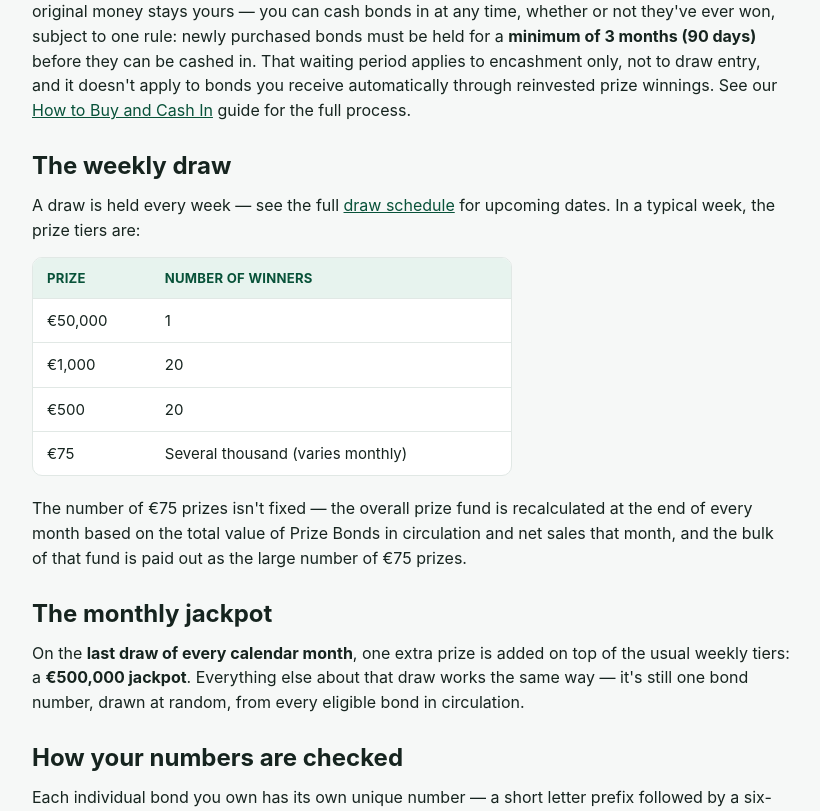
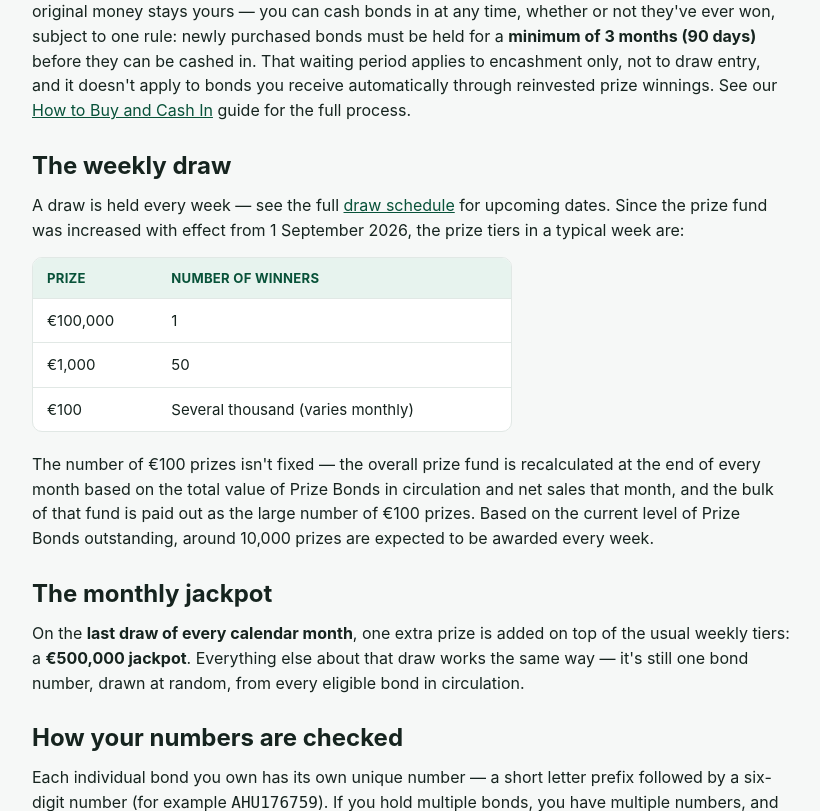
Before and after one commit to umarsharjeel/irishprizebonds, a CodeIgniter app: page /how-it-works/ in a window 1280 px wide. Shown: the part 333-1144 px from the top of the page, without its empty margins (84-904 px from the left). Run offline with CodeIgniter, Linux system fonts and the light colour scheme.

Commit message:
prize money change

```diff
--- a/application/views/home.php
+++ b/application/views/home.php
@@ -69,7 +69,7 @@
 					</a>
 					<?php if ($next_draw->is_jackpot): ?><span class="badge badge-jackpot">Jackpot</span><?php endif; ?>
 				</p>
-				<p class="text-muted"><?php echo $next_draw->is_jackpot ? 'This is the monthly jackpot draw, with a top prize of €500,000 on top of the usual weekly prizes.' : 'Regular weekly draw — top prize €50,000.'; ?></p>
+				<p class="text-muted"><?php echo $next_draw->is_jackpot ? 'This is the monthly jackpot draw, with a top prize of €500,000 on top of the usual weekly prizes.' : 'Regular weekly draw — top prize €100,000.'; ?></p>
 				<a href="<?php echo base_url(); ?>results/view/<?php echo $next_draw->draw_date; ?>/" class="btn btn-default">Next Draw Details</a>
 			<?php else: ?>
 				<p class="text-muted">No upcoming draw scheduled yet.</p>
@@ -98,7 +98,7 @@
 	<div class="stat-grid">
 		<a href="<?php echo base_url(); ?>stats/winners/" class="card" style="text-decoration:none;">
 			<h3>&#127942; Big Winners</h3>
-			<p class="text-muted" style="margin-bottom:0;">Every jackpot and €50,000+ winner, all in one place.</p>
+			<p class="text-muted" style="margin-bottom:0;">Every jackpot and top-prize winner, all in one place.</p>
 		</a>
 		<a href="<?php echo base_url(); ?>stats/counties/" class="card" style="text-decoration:none;">
 			<h3>&#128506; County Stats</h3>
--- a/application/views/how_it_works.php
+++ b/application/views/how_it_works.php
@@ -17,22 +17,22 @@
 		</p>
 
 		<h2>The weekly draw</h2>
-		<p>A draw is held every week — see the full <a href="<?php echo base_url(); ?>schedule/">draw schedule</a> for upcoming dates. In a typical week, the prize tiers are:</p>
+		<p>A draw is held every week — see the full <a href="<?php echo base_url(); ?>schedule/">draw schedule</a> for upcoming dates. Since the prize fund was increased with effect from 1 September 2026, the prize tiers in a typical week are:</p>
 		<div class="table-wrap" style="max-width:480px;">
 			<table class="data-table">
 				<thead><tr><th>Prize</th><th>Number of Winners</th></tr></thead>
 				<tbody>
-					<tr><td>&euro;50,000</td><td>1</td></tr>
-					<tr><td>&euro;1,000</td><td>20</td></tr>
-					<tr><td>&euro;500</td><td>20</td></tr>
-					<tr><td>&euro;75</td><td>Several thousand (varies monthly)</td></tr>
+					<tr><td>&euro;100,000</td><td>1</td></tr>
+					<tr><td>&euro;1,000</td><td>50</td></tr>
+					<tr><td>&euro;100</td><td>Several thousand (varies monthly)</td></tr>
 				</tbody>
 			</table>
 		</div>
 		<p>
-			The number of &euro;75 prizes isn't fixed &mdash; the overall prize fund is recalculated at the end of every month based on
-			the total value of Prize Bonds in circulation and net sales that month, and the bulk of that fund is paid out as the large
-			number of &euro;75 prizes.
+			The number of &euro;100 prizes isn't fixed &mdash; the overall prize fund is recalculated at the end of every month based
+			on the total value of Prize Bonds in circulation and net sales that month, and the bulk of that fund is paid out as the large
+			number of &euro;100 prizes. Based on the current level of Prize Bonds outstanding, around 10,000 prizes are expected to be
+			awarded every week.
 		</p>
 
 		<h2>The monthly jackpot</h2>
--- a/application/views/schedule.php
+++ b/application/views/schedule.php
@@ -7,7 +7,7 @@
 		<p>
 			Irish Prize Bond draws are held <strong>every week</strong>. On the <strong>last draw of each calendar month</strong>,
 			an additional &euro;500,000 jackpot prize is added on top of the usual weekly prize tiers &mdash; every other draw
-			that month is a regular draw with a &euro;50,000 top prize.
+			that month is a regular draw with a &euro;100,000 top prize.
 		</p>
 
 		<h2>Next Draw</h2>
@@ -17,7 +17,7 @@
 				<?php if ($next_draw->is_jackpot): ?>
 					&mdash; a <strong>jackpot draw</strong>, with a &euro;500,000 top prize on top of the usual tiers.
 				<?php else: ?>
-					&mdash; a regular draw, with a &euro;50,000 top prize.
+					&mdash; a regular draw, with a &euro;100,000 top prize.
 				<?php endif; ?>
 				Confirmed straight from statesavings.ie's own published schedule.
 			</p>
@@ -30,7 +30,7 @@
 
 		<h2>How the schedule works</h2>
 		<ul>
-			<li><strong>Weekly draws:</strong> every week, prizes range from &euro;75 up to &euro;50,000.</li>
+			<li><strong>Weekly draws:</strong> every week, prizes range from &euro;100 up to &euro;100,000.</li>
 			<li><strong>Monthly jackpot:</strong> the last draw of each month adds a &euro;500,000 top prize.</li>
 			<li><strong>Prize fund:</strong> recalculated at the end of every month based on net Prize Bond sales, which is why the number of smaller prizes varies slightly month to month.</li>
 		</ul>
--- a/application/views/stats_winners.php
+++ b/application/views/stats_winners.php
@@ -3,7 +3,7 @@
 <div class="container">
 	<h1>&#127942; Prize Bond Winners List</h1>
 	<p class="lead-paragraph">
-		A running list of Irish Prize Bond winners &mdash; every &euro;50,000 top prize and &euro;500,000 monthly
+		A running list of Irish Prize Bond winners &mdash; every regular-draw top prize and &euro;500,000 monthly
 		jackpot winner across all the draws we track, with the draw date and winning location. The official site
 		never aggregates winners across draws like this &mdash; this page is where the numbers add up: how many
 		life-changing prizes have actually been won, and what they've totalled. For a specific draw's full winners
--- a/application/views/worth_it.php
+++ b/application/views/worth_it.php
@@ -73,7 +73,7 @@
 		</div>
 		<p>
 			Even over that relatively short window, real money is clearly going out every single week, spread across
-			thousands of individual bond numbers &mdash; not just the headline &euro;50,000 or &euro;500,000 jackpot
+			thousands of individual bond numbers &mdash; not just the headline &euro;100,000 or &euro;500,000 jackpot
 			prizes. These figures will keep growing as our archive does; check back for an ever-longer track record.
 			Browse the full <a href="<?php echo base_url(); ?>results/archive/">Draw Archive</a> or
 			<a href="<?php echo base_url(); ?>stats/winners/">Big Winners</a> page to see it draw by draw.
```
Also changed, not shown: application/controllers/Stats.php (+5 -2 lines).
